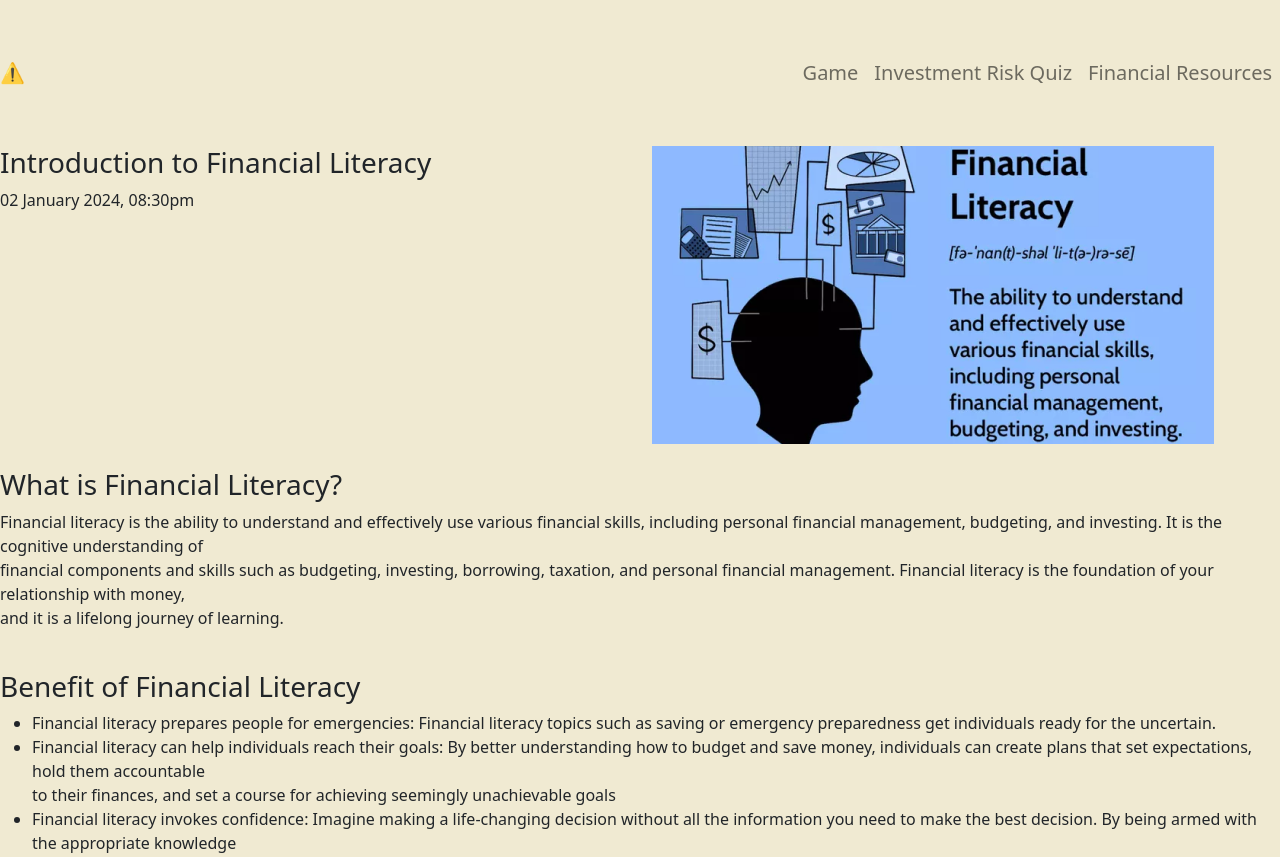
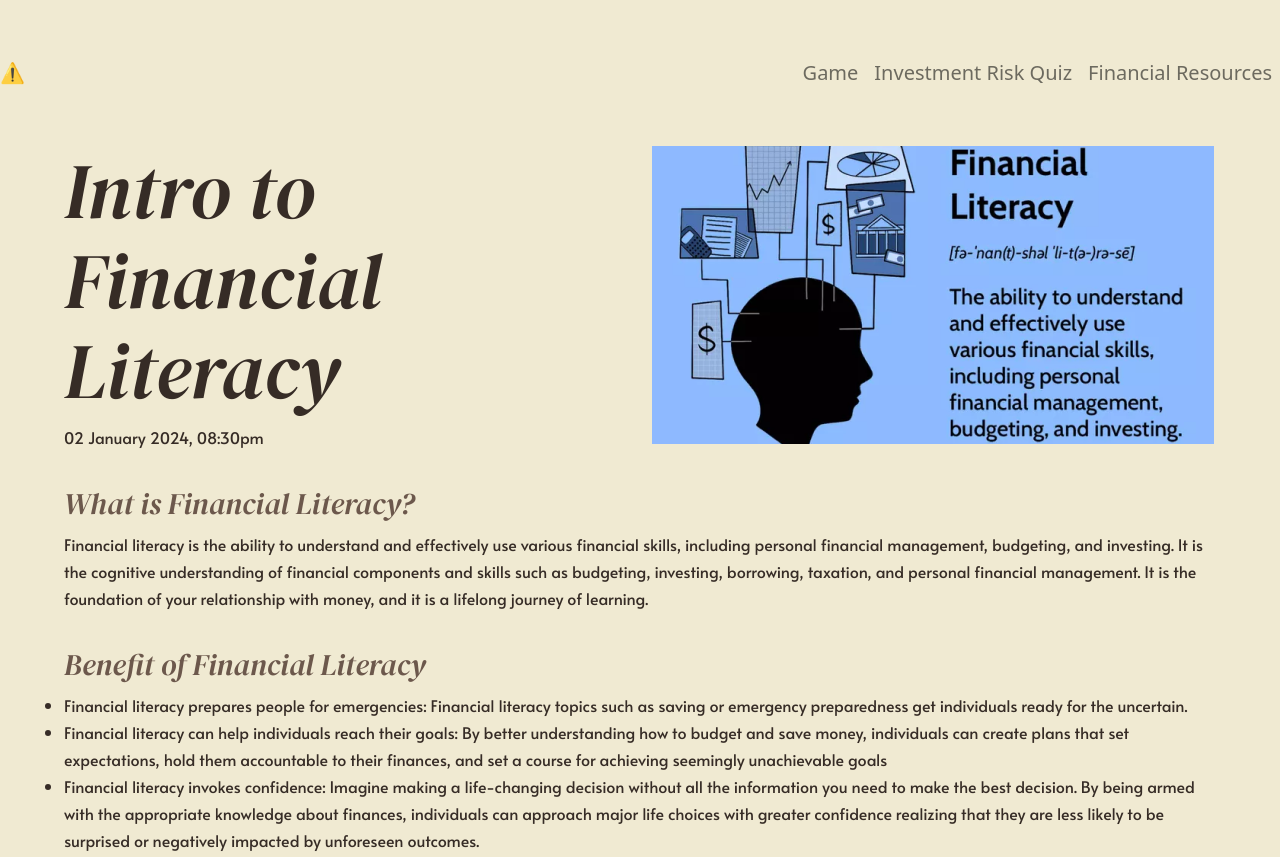
Before and after one commit to kyessir/FED_MoneyManiacs_website, a plain HTML site: page html/resources1.html in a window 1280 px wide. Shown: the top 857 px of the page. Drawn offline with nearby package versions, Linux system fonts and the light colour scheme; no server answers.

Commit message:
resource1 and quiz ui upgrade

```diff
--- a/css/profile.css
+++ b/css/profile.css
@@ -18,6 +18,16 @@ padding-right: 5vw;
 font-size: 4.9em;
 font-weight: 400;
 line-height: 90px;
+}
+
+.h3-section-sub-title {
+  font-family: 'DM Serif Display', serif;
+  color: #6c584c;
+  font-size: 30px;
+  font-weight: 500;
+  line-height: 38px;
+  margin-right: 10%;
+  padding-left: 5vw;
 }
 
 .form-group{
--- a/html/resources1.html
+++ b/html/resources1.html
@@ -3,18 +3,18 @@
 <head>
     <meta charset="UTF-8">
     <meta name="viewport" content="width=device-width, initial-scale=1.0">
-    <title>Resource 1 html page</title>
+    <title>Money Maniacs</title>
      <!-- GOOGLE FONT -->
      <link rel="preconnect" href="https://fonts.googleapis.com">
      <link rel="preconnect" href="https://fonts.gstatic.com" crossorigin>
     <link href="https://fonts.googleapis.com/css2?family=Alata&family=DM+Serif+Display:ital@1&display=swap" rel="stylesheet">
     <link href="https://cdn.jsdelivr.net/npm/bootstrap@5.2.3/dist/css/bootstrap.min.css" rel="stylesheet" integrity="sha384-rbsA2VBKQhggwzxH7pPCaAqO46MgnOM80zW1RWuH61DGLwZJEdK2Kadq2F9CUG65" crossorigin="anonymous">
-    <link rel="stylesheet" href="../css/style.css">
+    <link rel="stylesheet" href="../css/resources2.css">
 </head>
 <body>
    <!--navbar-->
   <nav class="navbar navbar-expand-lg navbar-light bg-custom">
-    <a class="navbar-brand" href="index.html">
+    <a class="navbar-brand" href="../../index.html">
       <script src="https://unpkg.com/@lottiefiles/lottie-player@latest/dist/lottie-player.js"></script>
       <lottie-player src="https://lottie.host/db66b354-63be-4373-86d8-9d8342e9e57e/EP0YOoPGdu.json" background="transparent" speed="1" style="width: 120px; height: 120px" loop autoplay class="logo"></lottie-player>
     </a>
@@ -23,9 +23,9 @@
     </button>
     <div class="collapse navbar-collapse" id="navbarNavAltMarkup">
       <div class="navbar-nav ms-auto"> <!-- Add ms-auto class here -->
-        <a class="nav-item nav-link" href="gamestart.html">Game</a>
-        <a class="nav-item nav-link" href="investmentquiz.html">Investment Risk Quiz</a>
-        <a class="nav-item nav-link" href="resources.html">Financial Resources</a>
+        <a class="nav-item nav-link" href="../../gamestart.html">Game</a>
+        <a class="nav-item nav-link" href="../html/investmentquiz.html">Investment Risk Quiz</a>
+        <a class="nav-item nav-link" href="../html/resources.html">Financial Resources</a>
       </div>
     </div>
   </nav>
@@ -34,8 +34,8 @@
     <div class="container1">
       <div class="row">
         <div class="col">
-        <h3>Introduction to Financial Literacy</h3>
-        <p>02 January 2024, 08:30pm</p>
+        <h3 class="h2-section-title">Intro to Financial Literacy</h3>
+        <p class="p1">02 January 2024, 08:30pm</p>
         </div>
         <div class="col">
           <img src="../img/resource1.png" class="img-fluid" alt="investment picture">
@@ -50,10 +50,10 @@
     <div class="container2">
       <div class="row">
         <div class="col">
-          <h3>What is Financial Literacy?</h3>
-          <p>
-            Financial literacy is the ability to understand and effectively use various financial skills, including personal financial management, budgeting, and investing. It is the cognitive understanding of <br> financial components and skills such as budgeting, investing, borrowing, taxation, and personal financial management.
-            Financial literacy is the foundation of your relationship with money,<br> and it is a lifelong journey of learning.
+          <h3 class="h3-section-sub-title">What is Financial Literacy?</h3>
+          <p class="p1">
+            Financial literacy is the ability to understand and effectively use various financial skills, including personal financial management, budgeting, and investing. It is the cognitive understanding of financial components and skills such as budgeting, investing, borrowing, taxation, and personal financial management.
+            It is the foundation of your relationship with money, and it is a lifelong journey of learning.
             </p>
         </div>
 
@@ -64,11 +64,11 @@
 <div class="container3">
     <div class="row">
       <div class="col">
-      <h3>Benefit of Financial Literacy</h3>
-      <ul>
+      <h3 class="h3-section-sub-title">Benefit of Financial Literacy</h3>
+      <ul class="p1">
         <li>Financial literacy prepares people for emergencies: Financial literacy topics such as saving or emergency preparedness get individuals ready for the uncertain.</li>
-        <li>Financial literacy can help individuals reach their goals: By better understanding how to budget and save money, individuals can create plans that set expectations, hold them accountable <br> to their finances, and set a course for achieving seemingly unachievable goals</li>
-        <li>Financial literacy invokes confidence: Imagine making a life-changing decision without all the information you need to make the best decision. By being armed with the appropriate knowledge<br> about finances, individuals can approach major life choices with greater confidence realizing that they are less likely to be surprised or negatively impacted by unforeseen outcomes.</li>
+        <li>Financial literacy can help individuals reach their goals: By better understanding how to budget and save money, individuals can create plans that set expectations, hold them accountable to their finances, and set a course for achieving seemingly unachievable goals</li>
+        <li>Financial literacy invokes confidence: Imagine making a life-changing decision without all the information you need to make the best decision. By being armed with the appropriate knowledge about finances, individuals can approach major life choices with greater confidence realizing that they are less likely to be surprised or negatively impacted by unforeseen outcomes.</li>
       </ul>
       </div>
 
@@ -110,10 +110,10 @@
           <div class="col-md-4 col-lg-3 col-xl-3 mx-auto mt-3">
 
 <h6 class="text-uppercase mb-4 font-weight-bold" style="color:#f0ead2; font-family: 'DM Serif Display', serif;">Links</h6>
-            <p><a href="index.html" style="text-decoration: none; color: #f0ead2; font-family: 'Alata', sans-serif;">Home</a></p>
-            <p><a href="resources.html" style="text-decoration: none; color: #f0ead2; font-family: 'Alata', sans-serif;">Resources</a></p>
-            <p><a href="gamestart.html" style="text-decoration: none; color: #f0ead2; font-family: 'Alata', sans-serif;">Budgeting game</a></p>
-            <p><a href="investmentquiz.html" style="text-decoration: none; color:#f0ead2; font-family: 'Alata', sans-serif;">Investment risk quiz</a></p>
+            <p><a href="../../index.html" style="text-decoration: none; color: #f0ead2; font-family: 'Alata', sans-serif;">Home</a></p>
+            <p><a href="../html/resources.html" style="text-decoration: none; color: #f0ead2; font-family: 'Alata', sans-serif;">Resources</a></p>
+            <p><a href="../../gamestart.html" style="text-decoration: none; color: #f0ead2; font-family: 'Alata', sans-serif;">Budgeting game</a></p>
+            <p><a href="../html/investmentquiz.html" style="text-decoration: none; color:#f0ead2; font-family: 'Alata', sans-serif;">Investment risk quiz</a></p>
           </div>
         </div>
         <div class="row d-flex align-items-center">
```
Also changed, not shown: html/investmentquiz.html (+1 -1 lines).
